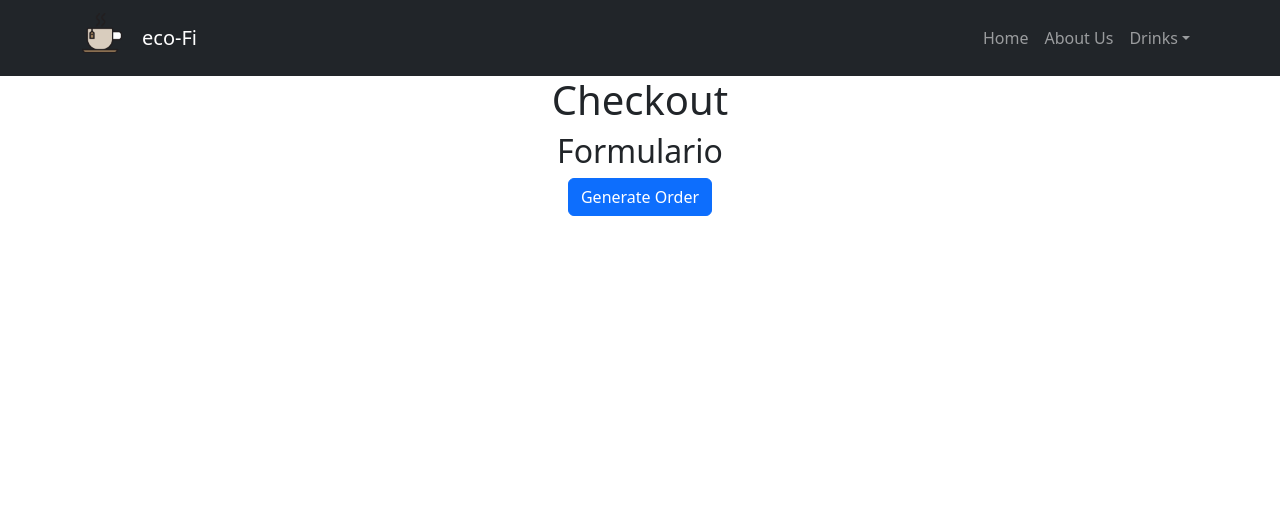
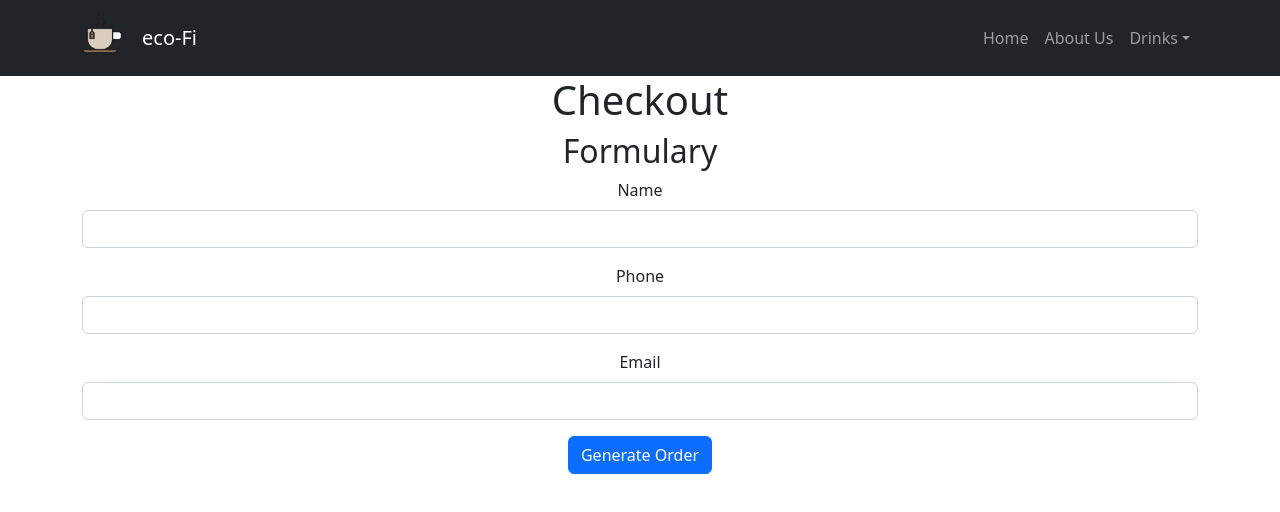
Before and after one commit to Bladeo8x/E-Commerce, a React (Vite) app in the folder e-commerce/: page /checkout in a window 1280 px wide. Shown: the top 512 px of the page. Built offline with nearby package versions, Linux system fonts and the light colour scheme.

Commit message:
Adding alerts with the sweetAlert notifications

```diff
--- a/e-commerce/package.json
+++ b/e-commerce/package.json
@@ -15,7 +15,8 @@
     "react": "^18.2.0",
     "react-bootstrap": "^2.7.4",
     "react-dom": "^18.2.0",
-    "react-router-dom": "^6.13.0"
+    "react-router-dom": "^6.13.0",
+    "sweetalert2": "^11.7.16"
   },
   "devDependencies": {
     "@types/react": "^18.0.28",
--- a/e-commerce/src/Components/Checkout/Checkout.jsx
+++ b/e-commerce/src/Components/Checkout/Checkout.jsx
@@ -1,31 +1,40 @@
-import React, { useState } from "react";
-import { Container, Button, Spinner } from "react-bootstrap";
-import {
-  collection,
-  query,
-  where,
-  documentId,
-  getDocs,
-  writeBatch,
-  addDoc,
-} from "firebase/firestore";
-import { useCart } from "../../Context/CartContext";
-import { db } from "../../Services/Firebase/firebaseConfig";
-// import { useNotification } from "../../Notification/NotificationService";
-import { useNavigate } from "react-router-dom";
+import { useNavigate } from 'react-router-dom';
+import React, { useState } from 'react';
+import { Container, Button, Spinner } from 'react-bootstrap';
+import Swal from 'sweetalert2';
+import { collection, query, where, documentId, getDocs, writeBatch, addDoc } from 'firebase/firestore';
+import { useCart } from '../../Context/CartContext';
+import { db } from '../../Services/Firebase/firebaseConfig';
 
 const Checkout = () => {
     const [loading, setLoading] = useState(false);
     const { cart, total, clearCart } = useCart();
-//   const { showNotification } = useNotification();
-const navigate = useNavigate();
+    const [buyerInfo, setBuyerInfo] = useState({
+      name: '',
+      phone: '',
+      email: '',
+    });
+
+    const handleChange = (e) => {
+      setBuyerInfo({ ...buyerInfo, [e.target.name]: e.target.value });
+    };
 
     const createOrder = async () => {
+      if (!buyerInfo.name || !buyerInfo.phone || !buyerInfo.email) {
+        Swal.fire('Missing Information', 'Please fill in all required fields', 'error');
+        return;
+      }
+
+      if (cart.length === 0) {
+        Swal.fire('Cart is Empty', 'Please add products to your cart before checking out', 'error');
+        return;
+      }
+
       const objOrder = {
         buyer: {
-        name: "Gerardo Pena",
-        phone: 1234567890,
-        email: "1234@1234",
+          name: buyerInfo.name,
+          phone: buyerInfo.phone,
+          email: buyerInfo.email,
         },
         items: cart,
         total,
@@ -33,9 +42,15 @@ const navigate = useNavigate();
 
     try {
       const ids = cart.map((prod) => prod.id);
+
+      if (ids.length === 0) {
+        console.error('No products in the cart');
+        return;
+      }
+
       const productsRef = query(
-        collection(db, "products"),
-        where(documentId(), "in", ids)
+        collection(db, 'products'),
+        where(documentId(), 'in', ids)
       );
 
       const querySnapshot = await getDocs(productsRef);
@@ -60,19 +75,23 @@ const navigate = useNavigate();
 
       if (outOfStock.length === 0) {
         await batch.commit();
-
-        const orderRef = collection(db, "orders");
+        const orderRef = collection(db, 'orders');
         const { id } = await addDoc(orderRef, objOrder);
 
-        // showNotification(
-        //     "success",
-        //     "The order was generated successfully. The ID is: " + id
-        //   );
+        Swal.fire({
+            icon: 'success',
+            title: 'Order Created',
+            text: `Your order with ID ${id} has been successfully created`,
+          });
 
-        console.log("Order created with ID:", id);
+          console.log('Order created with ID:', id);
+
+          clearCart();
+
+          navigate(`/order/${id}`);
         }
       } catch (error) {
-        // showNotification("error", "There is an error with the order");
+      console.error('Error with the order:', error);
     } finally {
       setLoading(false);
     }
@@ -81,14 +100,53 @@ const navigate = useNavigate();
   return (
     <Container className="text-center">
       <h1>Checkout</h1>
-      <h2>Formulario</h2>
+      <h2>Formulary</h2>
+      <div className="mb-3">
+        <label htmlFor="name" className="form-label">
+          Name
+        </label>
+        <input
+          type="text"
+          className="form-control"
+          id="name"
+          name="name"
+          value={buyerInfo.name}
+          onChange={handleChange}
+        />
+      </div>
+      <div className="mb-3">
+        <label htmlFor="phone" className="form-label">
+          Phone
+        </label>
+        <input
+          type="text"
+          className="form-control"
+          id="phone"
+          name="phone"
+          value={buyerInfo.phone}
+          onChange={handleChange}
+        />
+      </div>
+      <div className="mb-3">
+        <label htmlFor="email" className="form-label">
+          Email
+        </label>
+        <input
+          type="email"
+          className="form-control"
+          id="email"
+          name="email"
+          value={buyerInfo.email}
+          onChange={handleChange}
+        />
+      </div>
       <Button onClick={createOrder} disabled={loading}>
         {loading ? (
           <Spinner animation="border" role="status" size="sm">
             <span className="visually-hidden">Loading...</span>
           </Spinner>
         ) : (
-          "Generate Order"
+          'Generate Order'
         )}
       </Button>
     </Container>
```
Also changed, not shown: 1 other file (tests, documents, lock files or other folders). Lines whose indentation alone changed are shown as unchanged.
